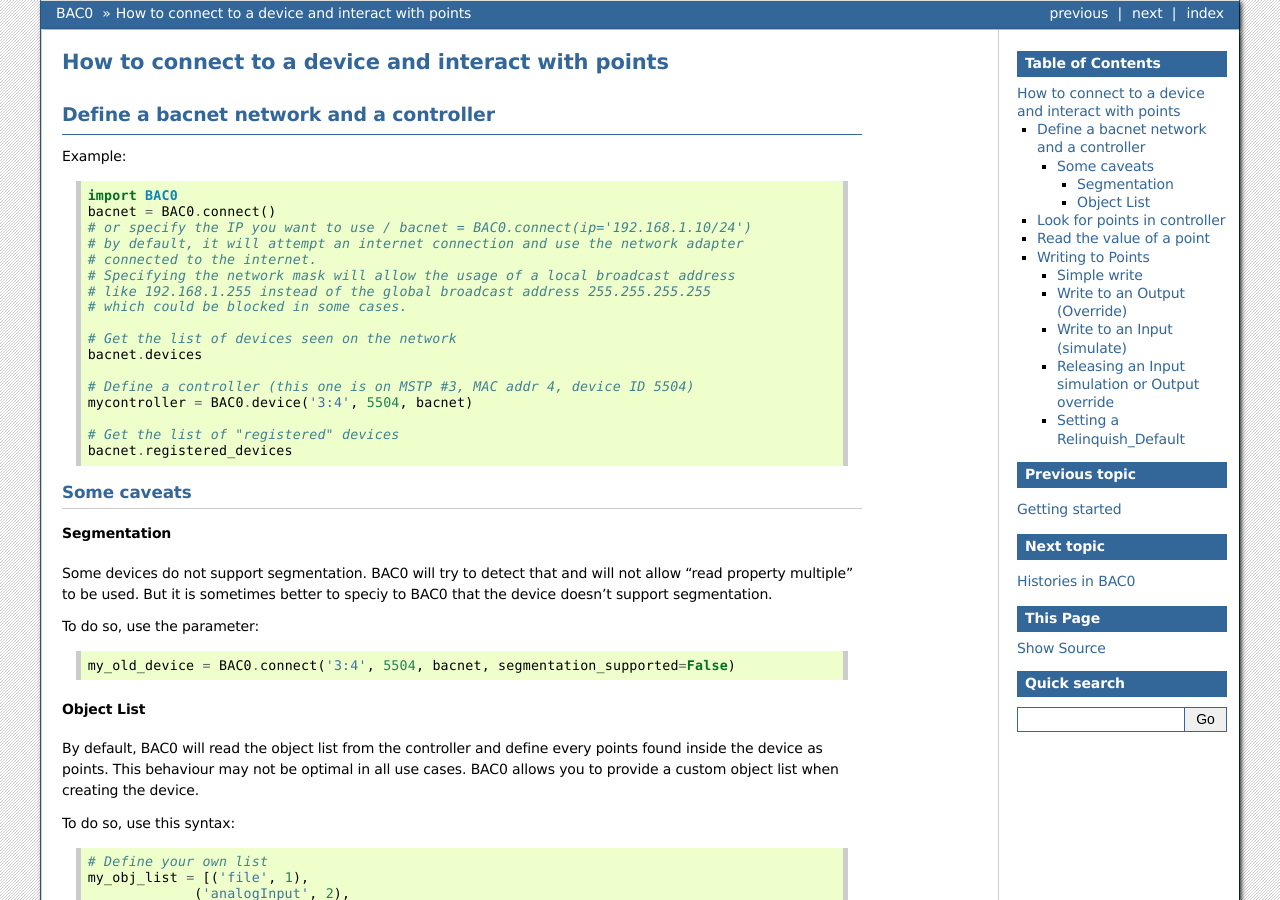
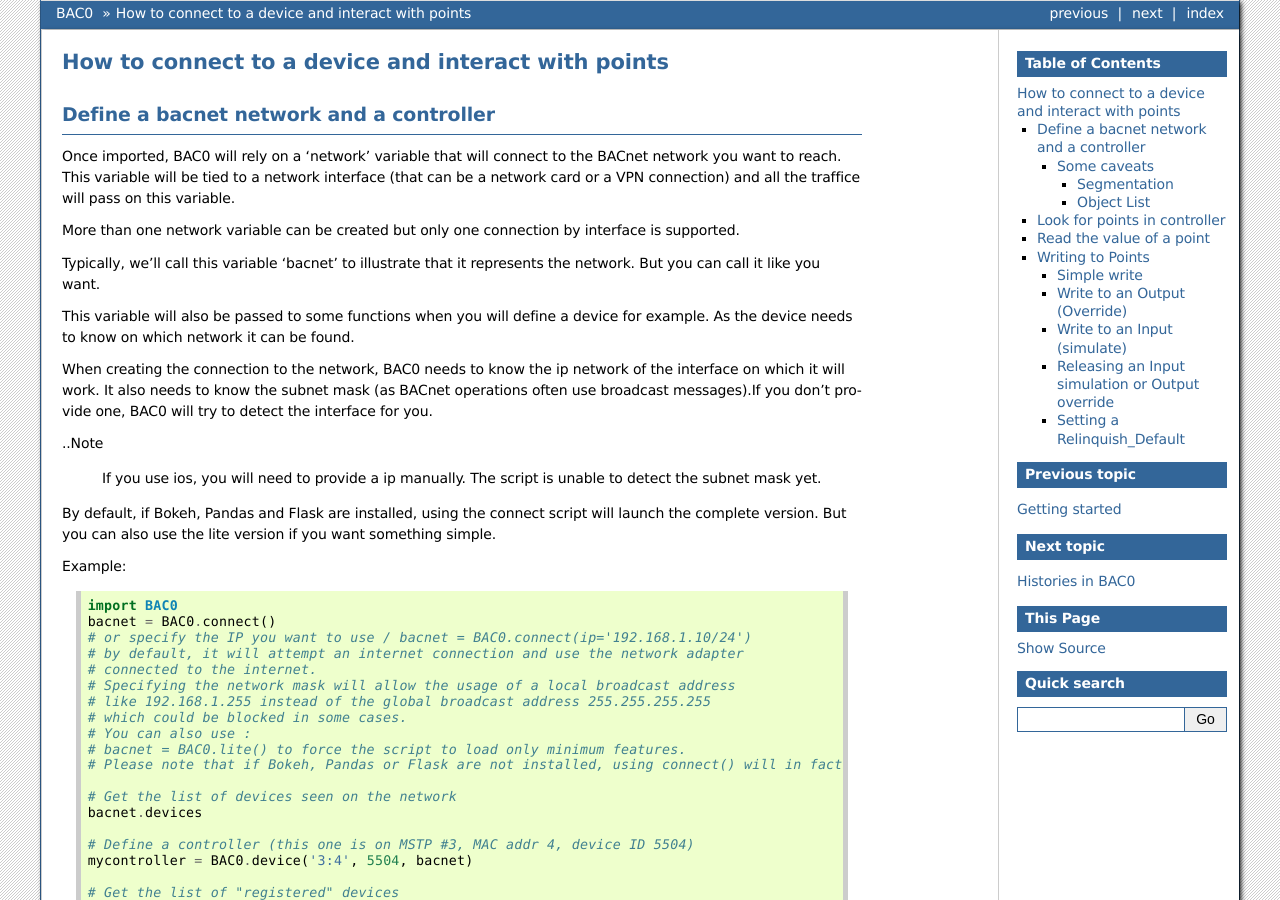
Before and after one commit to ChristianTremblay/BAC0, a Sphinx documentation site: the page built from doc/source/connect.rst, in a window 1280 px wide and 900 px high. Built offline with Sphinx 7.4.7, drawn with Linux system fonts in a browser that asks for light colours; the version number could not be read and is left out.

Commit message:
Documentation effort covering lite version, getting started

```diff
--- a/doc/source/connect.rst
+++ b/doc/source/connect.rst
@@ -2,6 +2,23 @@ How to connect to a device and interact with points
 ===================================================
 Define a bacnet network and a controller
 ----------------------------------------
+
+Once imported, BAC0 will rely on a 'network' variable that will connect to the BACnet network you want to reach. This variable will be tied to a network interface (that can be a network card or a VPN connection) and all the traffice will pass on this variable.
+
+More than one network variable can be created but only one connection by interface is supported.
+
+Typically, we'll call this variable 'bacnet' to illustrate that it represents the network. But you can call it like you want.
+
+This variable will also be passed to some functions when you will define a device for example. As the device needs to know on which network it can be found.
+
+When creating the connection to the network, BAC0 needs to know the ip network of the interface on which it will work. It also needs to know the subnet mask (as BACnet operations often use broadcast messages).If you don't provide one, BAC0 will try to detect the interface for you.
+
+..Note
+
+    If you use ios, you will need to provide a ip manually. The script is unable to detect the subnet mask yet.
+
+By default, if Bokeh, Pandas and Flask are installed, using the connect script will launch the complete version. But you can also use the lite version if you want something simple.
+
 Example::
 
     import BAC0
@@ -12,6 +29,9 @@ Example::
     # Specifying the network mask will allow the usage of a local broadcast address
     # like 192.168.1.255 instead of the global broadcast address 255.255.255.255
     # which could be blocked in some cases.
+    # You can also use :
+    # bacnet = BAC0.lite() to force the script to load only minimum features.
+    # Please note that if Bokeh, Pandas or Flask are not installed, using connect() will in fact call the lite version.
 
     # Get the list of devices seen on the network
     bacnet.devices
```
Also changed, not shown: doc/source/getstarted.rst (+14 -3 lines).
